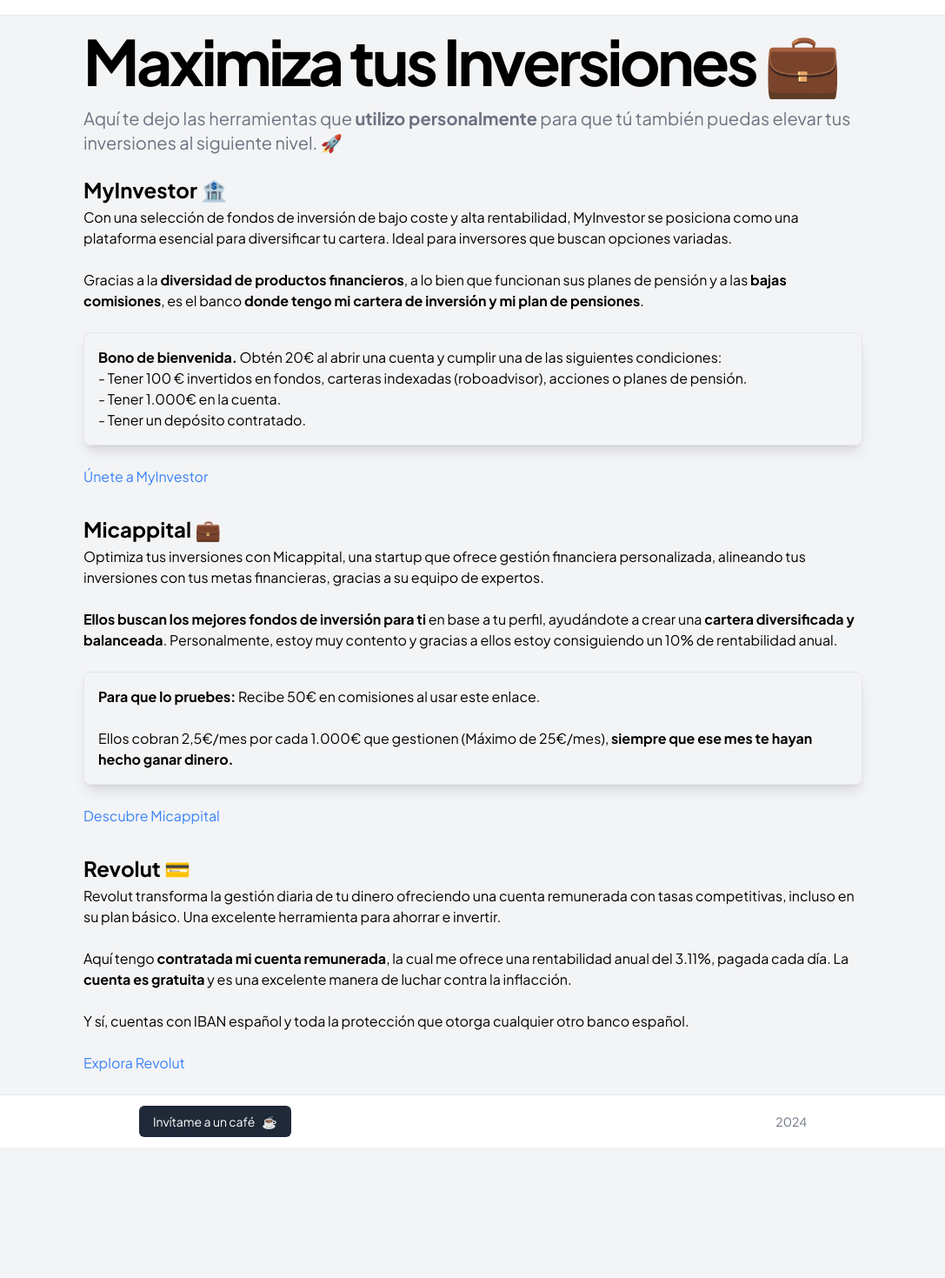
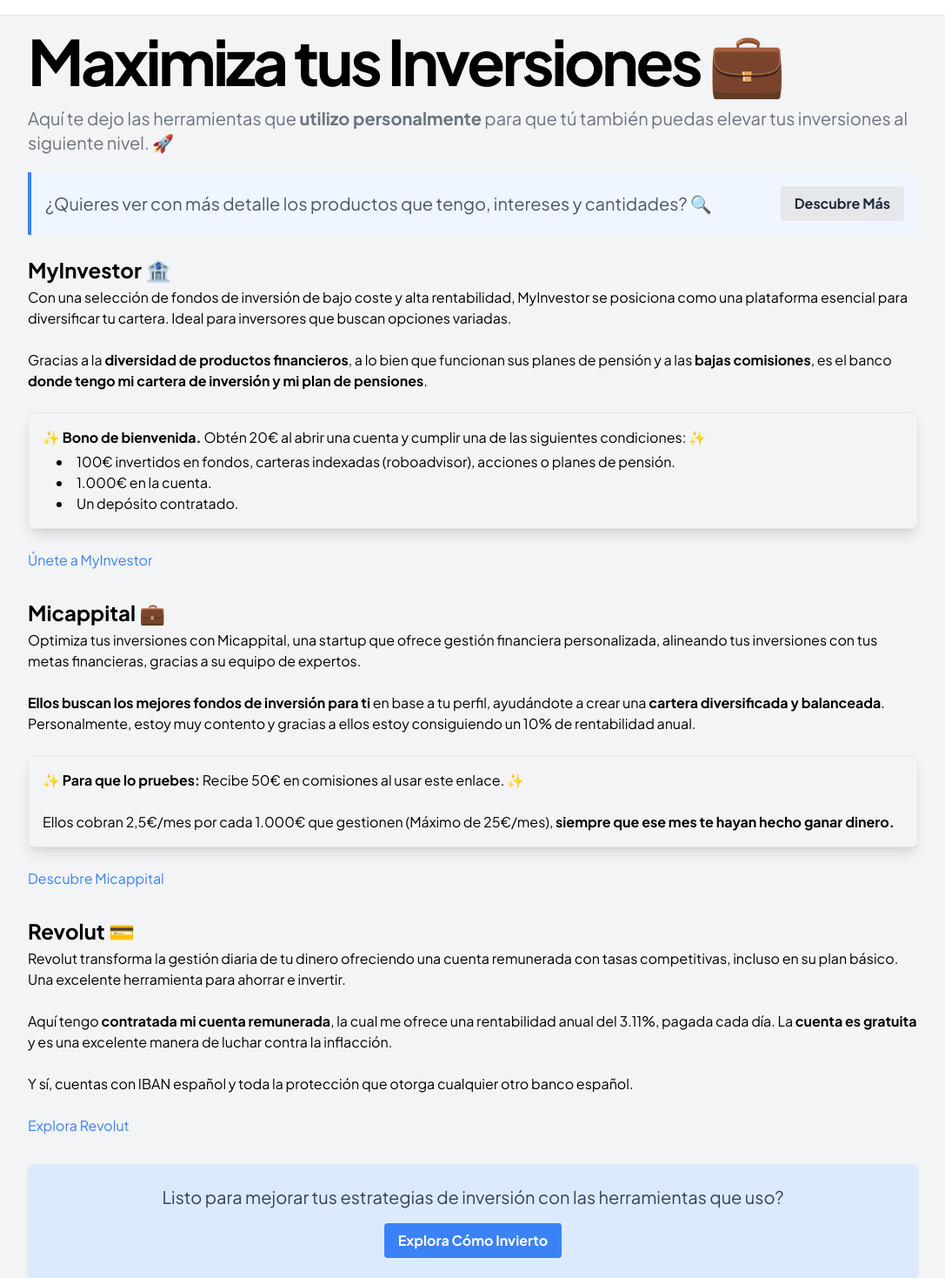
Before and after one commit to jlfernandezfernandez/compound-interest-calculator, a Next.js app: page /mejora-tus-resultados in a window 1280 px wide. Shown: the part 43-1512 px from the top of the page at 87% size, without its empty margins (96-1183 px from the left). Before the commit the page ends 1362 px from the top, so only its background shows below. Built offline with nearby package versions, Linux system fonts and the light colour scheme.

Commit message:
created new page for my inversion

```diff
--- /dev/null
+++ b/src/app/mejora-tus-resultados/como-invierto/page.tsx
@@ -0,0 +1,22 @@
+import Footer from "@/components/Footer";
+import Header from "@/components/Header";
+import { Metadata } from "next";
+
+export const metadata: Metadata = {
+    title: "Quieres saber cómo construyo mi cartera de productos financieros? Con datos y ejemplos.",
+    description: "Aquí te explico mi caso personal. Cómo invierto, qué cuentas remuneradas tengo y qué plan de pensiones tengo. Con cifras reales de intereses y cantidades.",
+};
+
+export default function MyInversionPage() {
+    return (
+        <div className="flex flex-col min-h-screen">
+            <Header />
+            <div className="flex flex-grow justify-center items-center p-4 mb-2">
+                <div className="text-center">
+                    <h2 className="text-xl md:text-2xl font-bold mb-4">Página en Construcción 🚧</h2>
+                </div>
+            </div>
+            <Footer />
+        </div>
+    );
+}
--- a/src/app/mejora-tus-resultados/page.tsx
+++ b/src/app/mejora-tus-resultados/page.tsx
@@ -1,6 +1,7 @@
 import Footer from "@/components/Footer";
 import Header from "@/components/Header";
 import { Metadata } from "next";
+import Link from "next/link";
 
 export const metadata: Metadata = {
     title: "Maximiza tus Inversiones con MyInvestor, Micappital y Revolut",
@@ -12,10 +13,18 @@ export default function ImproveResultsPage() {
         <div className="flex flex-col min-h-screen">
             <Header />
             <div className="flex flex-grow justify-center items-center p-4 mb-2">
-                <div className="max-w-4xl">
+
+                <div className="max-w-5xl">
                     <h1 className="text-3xl sm:text-4xl md:text-5xl lg:text-6xl xl:text-7xl font-bold tracking-tighter mb-4">Maximiza tus Inversiones 💼</h1>
-                    <p className="text-lg sm:text-xl text-gray-500 dark:text-gray-400 mb-6">Aquí te dejo las herramientas que <strong>utilizo personalmente</strong> para que tú también puedas elevar tus inversiones al siguiente nivel. 🚀</p>
+                    <p className="text-lg sm:text-xl text-gray-500 dark:text-gray-400 mb-5">Aquí te dejo las herramientas que <strong>utilizo personalmente</strong> para que tú también puedas elevar tus inversiones al siguiente nivel. 🚀</p>
+                    <div className="p-4 mb-6 flex flex-col sm:flex-row justify-between items-center bg-blue-50 border-l-4 border-blue-500">
+                        <p className="text-lg sm:text-xl text-gray-600 dark:text-gray-400 mb-6 sm:mb-0">¿Quieres ver con más detalle los productos que tengo, intereses y cantidades? 🔍</p>
+                        <Link href="/mejora-tus-resultados/como-invierto" className="bg-gray-200 hover:bg-gray-300 text-gray-800 font-bold py-2 px-4 rounded transition duration-300">
+                            Descubre Más
+                        </Link>
+                    </div>
                     <div className="space-y-8">
+
                         <div>
                             <h2 className="text-2xl font-bold mb-1">MyInvestor 🏦</h2>
                             <p>Con una selección de fondos de inversión de bajo coste y alta rentabilidad, MyInvestor se posiciona como una plataforma esencial para diversificar tu cartera. Ideal para inversores que buscan opciones variadas.</p>
@@ -23,18 +32,17 @@ export default function ImproveResultsPage() {
                             <p>Gracias a la <strong>diversidad de productos financieros</strong>, a lo bien que funcionan sus planes de pensión y a las <strong>bajas comisiones</strong>, es el banco <strong>donde tengo mi cartera de inversión y mi plan de pensiones</strong>.</p>
                             <br />
                             <div className="p-4 border border-gray-200 rounded-lg shadow-lg">
-                                <p><strong>Bono de bienvenida.</strong> Obtén 20€ al abrir una cuenta y cumplir una de las siguientes condiciones:</p>
-                                <ul>
-                                    <li></li>
-                                    <li>- Tener 100 € invertidos en fondos, carteras indexadas (roboadvisor), acciones o planes de pensión.</li>
-                                    <li>- Tener 1.000€ en la cuenta.</li>
-                                    <li>- Tener un depósito contratado.</li>
+                                <p><strong>✨ Bono de bienvenida.</strong> Obtén 20€ al abrir una cuenta y cumplir una de las siguientes condiciones: ✨</p>
+                                <ul className="list-disc list-inside mt-1 ml-4">
+                                    <li>100€ invertidos en fondos, carteras indexadas (roboadvisor), acciones o planes de pensión.</li>
+                                    <li>1.000€ en la cuenta.</li>
+                                    <li>Un depósito contratado.</li>
                                 </ul>
+
                             </div>
                             <br />
                             <a href="https://myinvestor.page.link/decXeBGbKbyMkiJEA" className="text-blue-500 hover:underline">Únete a MyInvestor</a>
                         </div>
-
 
                         <div>
                             <h2 className="text-2xl font-bold mb-1">Micappital 💼</h2>
@@ -43,7 +51,7 @@ export default function ImproveResultsPage() {
                             <p><strong>Ellos buscan los mejores fondos de inversión para ti</strong> en base a tu perfil, ayudándote a crear una <strong>cartera diversificada y balanceada</strong>. Personalmente, estoy muy contento y gracias a ellos estoy consiguiendo un 10% de rentabilidad anual.</p>
                             <br />
                             <div className="p-4 border border-gray-200 rounded-lg shadow-lg">
-                                <p><strong>Para que lo pruebes:</strong> Recibe 50€ en comisiones al usar este enlace.</p>
+                                <p><strong>✨ Para que lo pruebes:</strong> Recibe 50€ en comisiones al usar este enlace. ✨</p>
                                 <br />
                                 <p>Ellos cobran 2,5€/mes por cada 1.000€ que gestionen (Máximo de 25€/mes), <strong>siempre que ese mes te hayan hecho ganar dinero.</strong></p>
                             </div>
@@ -61,6 +69,13 @@ export default function ImproveResultsPage() {
                             <br />
                             <a href="https://revolut.com/referral/?referral-code=jordilftw5!FEB2-24-VR-ES" className="text-blue-500 hover:underline">Explora Revolut</a>
                         </div>
+
+                    </div>
+                    <div className="text-center p-6 mt-8 bg-blue-100 rounded-lg shadow">
+                        <p className="text-xl text-gray-700">Listo para mejorar tus estrategias de inversión con las herramientas que uso?</p>
+                        <Link href="/mejora-tus-resultados/como-invierto" className="inline-block mt-4 bg-blue-500 hover:bg-blue-700 text-white font-bold py-2 px-4 rounded">
+                            Explora Cómo Invierto
+                        </Link>
                     </div>
                 </div>
             </div>
```
